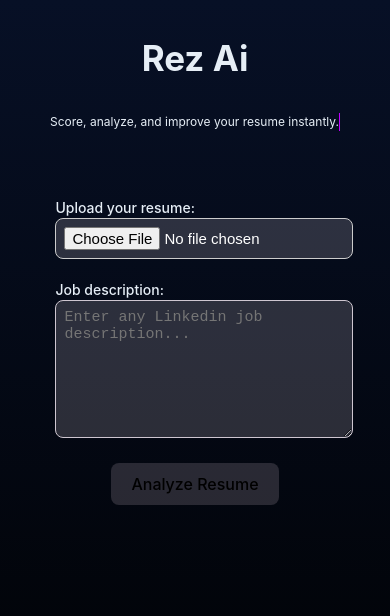
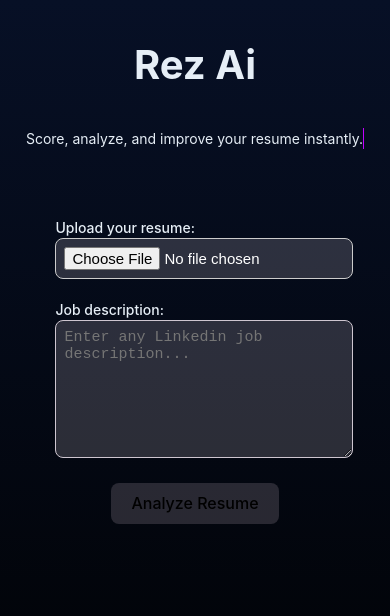
Before and after one commit to LeibGit/res_pdf_parse, a React (Vite) app in the folder client/: page / in a window 390 px wide. Shown: the top 616 px of the page. Built offline with nearby package versions, Linux system fonts and the light colour scheme.

Commit message:
mobile update

```diff
--- a/client/src/App.css
+++ b/client/src/App.css
@@ -113,11 +113,11 @@
     font-size: 15px;
   }
   .tagline {
-    font-size: 12px;
+    font-size: 14px;
   }
 
   .title {
-    font-size: 35px;
+    font-size: 40px;
   }
 
 
```
